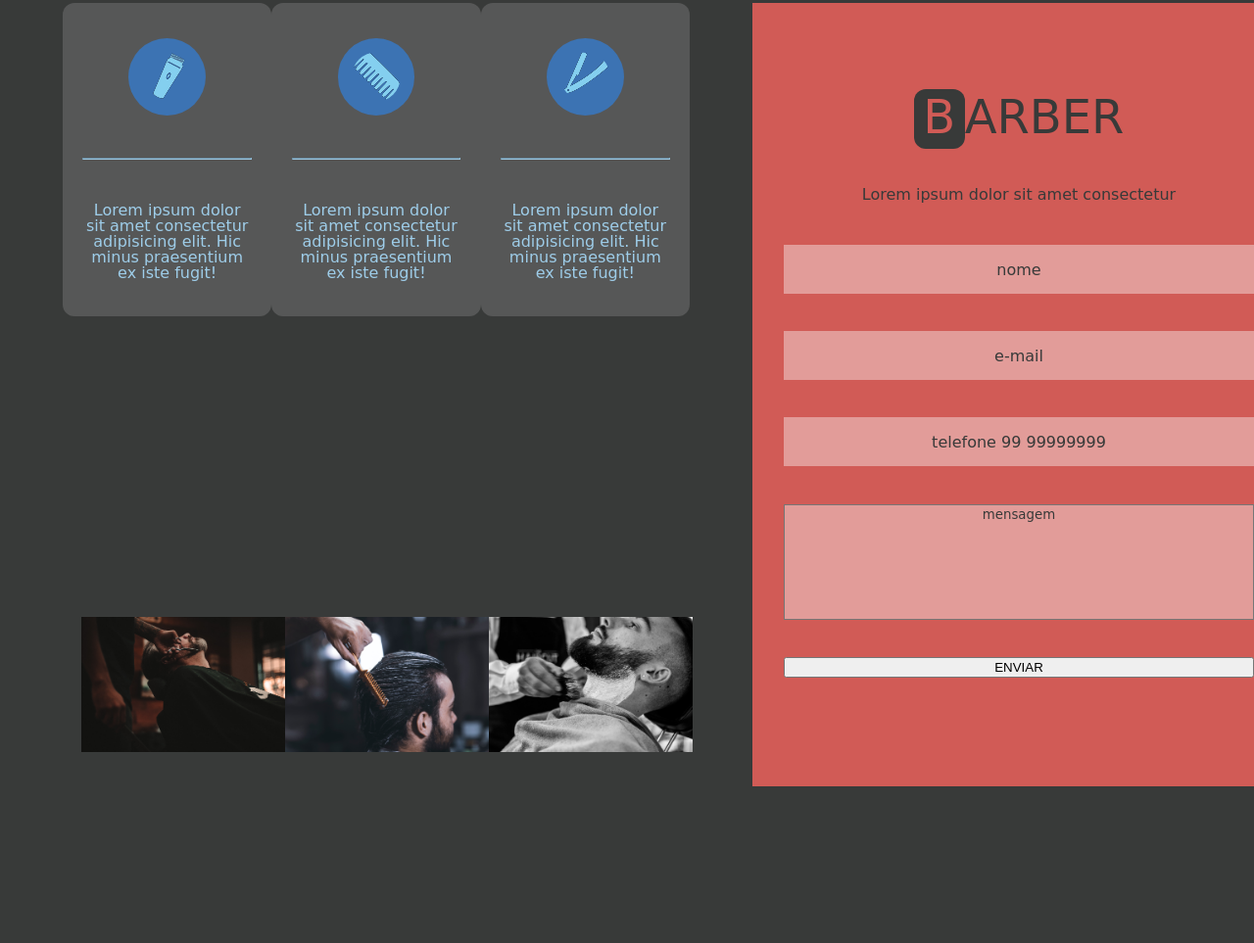
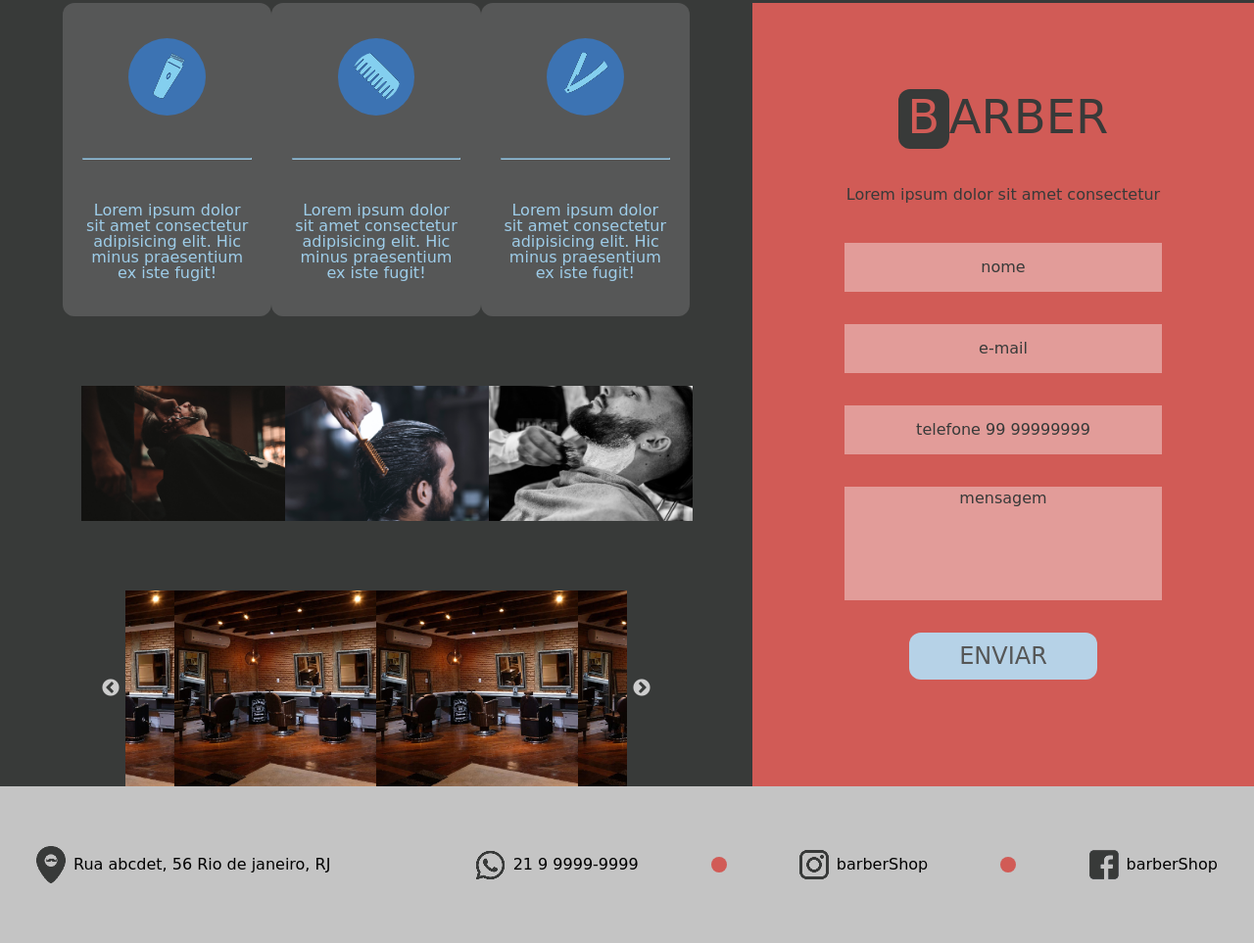
Before and after one commit to frazaovitor/template01, a plain HTML site: page index.html in a window 1280 px wide. Shown: the part 189-1152 px from the top of the page at 98% size. Before the commit the page ends 992 px from the top, so only its background shows below. Drawn offline with nearby package versions, Linux system fonts and the light colour scheme; a web font is replaced by a local one.

Commit message:
atualização desktop

```diff
--- a/index.html
+++ b/index.html
@@ -6,6 +6,14 @@
     <meta http-equiv="X-UA-Compatible" content="IE=edge">
     <meta name="viewport" content="width=device-width, initial-scale=1.0">
     <link rel="stylesheet" href="style/style.css">
+
+    <link rel="stylesheet" href="https://cdnjs.cloudflare.com/ajax/libs/slick-carousel/1.8.1/slick-theme.min.css"
+        integrity="sha512-17EgCFERpgZKcm0j0fEq1YCJuyAWdz9KUtv1EjVuaOz8pDnh/0nZxmU6BBXwaaxqoi9PQXnRWqlcDB027hgv9A=="
+        crossorigin="anonymous" />
+    <link rel="stylesheet" href="https://cdnjs.cloudflare.com/ajax/libs/slick-carousel/1.8.1/slick.min.css"
+        integrity="sha512-yHknP1/AwR+yx26cB1y0cjvQUMvEa2PFzt1c9LlS4pRQ5NOTZFWbhBig+X9G9eYW/8m0/4OXNx8pxJ6z57x0dw=="
+        crossorigin="anonymous" />
+
     <title>Barber Shop</title>
 </head>
 
@@ -48,6 +56,15 @@
                 <img src="img/barbeiro01.webp" alt="backgroundCard-navHover">
                 <img src="img/barbeiro02.webp" alt="backgroundCard-navHover">
                 <img src="img/barbeiro03.webp" alt="backgroundCard-navHover">
+
+
+            </div>
+
+            <div class="carousel">
+                <div><img src="img/carousel01.webp" alt="imagem carousel"></div>
+                <div><img src="img/carousel01.webp" alt="imagem carousel"></div>
+                <div><img src="img/carousel01.webp" alt="imagem carousel"></div>
+                <div><img src="img/carousel01.webp" alt="imagem carousel"></div>
             </div>
 
         </section>
@@ -67,11 +84,47 @@
                         pattern="[0-9]{2} [0-9]{5}[0-9]{4}">
                     <textarea name="message" placeholder="mensagem"></textarea>
                     <input type="hidden" name="redirectTo" value="http://127.0.0.1:5500/index.html">
-                    <button type="submit" value="Submit" >ENVIAR</button>
+                    <button type="submit" value="Submit">ENVIAR</button>
                 </form>
             </div>
         </aside>
     </main>
+
+    <footer>
+        <ul>
+            <li><img src="img/local.webp" alt="">
+                <p>Rua abcdet, 56 Rio de janeiro, RJ</p>
+            </li>
+            <div class="bolinha"></div>
+            </li>
+            <li><img src="img/whatsapp.webp" alt="">
+                <p>21 9 9999-9999</p>
+            </li>
+            <li>
+                <div class="bolinha"></div>
+            </li>
+            <li><img src="img/instagram.webp" alt="">
+                <p>barberShop</p>
+            </li>
+            <li>
+                <div class="bolinha"></div>
+            </li>
+            <li><img src="img/facebook.webp" alt="">
+                <p>barberShop</p>
+            </li>
+        </ul>
+    </footer>
+
+
+
+
+    <script src="https://cdnjs.cloudflare.com/ajax/libs/jquery/3.6.0/jquery.min.js"
+        integrity="sha512-894YE6QWD5I59HgZOGReFYm4dnWc1Qt5NtvYSaNcOP+u1T9qYdvdihz0PPSiiqn/+/3e7Jo4EaG7TubfWGUrMQ=="
+        crossorigin="anonymous"></script>
+    <script src="https://cdnjs.cloudflare.com/ajax/libs/slick-carousel/1.8.1/slick.min.js"
+        integrity="sha512-XtmMtDEcNz2j7ekrtHvOVR4iwwaD6o/FUJe6+Zq+HgcCsk3kj4uSQQR8weQ2QVj1o0Pk6PwYLohm206ZzNfubg=="
+        crossorigin="anonymous"></script>
+    <script type="text/javascript" src="script/script.js"></script>
 </body>
 
 </html>
--- /dev/null
+++ b/script/script.js
@@ -0,0 +1,9 @@
+$(document).ready(function () {
+    $('.carousel').slick({
+        slidesToShow: 2,
+        slidesToScroll: 1,
+        autoplay: true,
+        autoplaySpeed: 2000,
+        centerMode: true,
+      });
+});
--- a/style/style.scss
+++ b/style/style.scss
@@ -133,6 +133,7 @@ a {
 :root {
   --fontPrincipal: "Revalia", cursive, sans-serif;
   --header-backgroundImgCard: #3c73b3;
+  --backgroundFooter: #c4c4c4;
   --backgroundPrincipal: #383a39;
   --backgroundForm: #d15b56;
   --backgroundCard-navHover: #565757;
@@ -274,6 +275,10 @@ main {
       max-width: 18rem;
     }
   }
+
+  .carousel {
+    width: 40vw;
+  }
 }
 
 // IMAGENS RESPONSIVAS
@@ -330,7 +335,8 @@ aside {
     form {
       display: grid;
       align-content: space-around;
-      width: 30rem;
+      justify-items: center;
+
       height: 30rem;
 
       input {
@@ -340,6 +346,7 @@ aside {
         height: 3rem;
         text-align: center;
         font-size: 1rem;
+        width: 25vw;
 
         &::placeholder {
           opacity: 1;
@@ -353,12 +360,64 @@ aside {
         background-color: #e29c99;
         height: 7rem;
         text-align: center;
+        font-size: 1rem;
+        border: none;
+        width: 25vw;
 
         &::placeholder {
           opacity: 1;
           color: var(--backgroundPrincipal);
         }
       }
+
+      button {
+        width: 15vw;
+        height: 3rem;
+        font-family: var(--fontPrincipal);
+        font-size: 1.5rem;
+        background-color: #b6d2e7;
+        border: none;
+        border-radius: var(--bordaRadius);
+        cursor: pointer;
+        color: var(--backgroundCard-navHover);
+
+        &:hover {
+          background-color: var(--fontCard);
+          color: var(--backgroundPrincipal);
+        }
+      }
     }
   }
 }
+
+footer {
+  width: 100%;
+  background-color: var(--backgroundFooter);
+  height: 10rem;
+  display: flex;
+  justify-content: center;
+
+  ul {
+    width: 90rem;
+    display: flex;
+    align-items: center;
+    justify-content: space-around;
+
+    li {
+      display: flex;
+      justify-content: center;
+      align-items: center;
+
+      img {
+        padding-right: 0.5rem;
+      }
+
+      .bolinha {
+        background-color: var(--backgroundForm);
+        width: 1rem;
+        height: 1rem;
+        border-radius: 1rem;
+      }
+    }
+  }
+}
```
Also changed, not shown: img/carousel01.webp (added), img/facebook.webp (added), img/instagram.webp (added), img/local.webp (added), img/whatsapp.webp (added), style/style.css, 1 other file.
